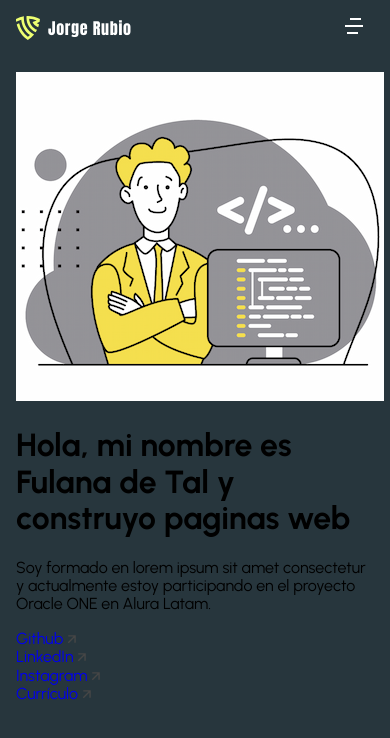
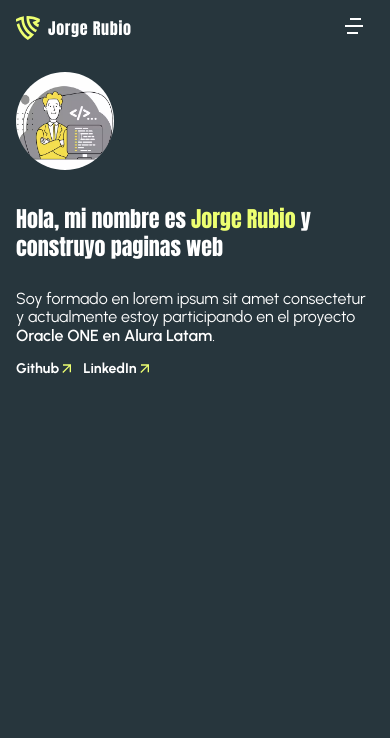
Before and after one commit to neolinkDev/challenge-portafolio, a website with bundled scripts: page index.html in a window 390 px wide. Built offline with nearby package versions, Linux system fonts and the light colour scheme.

Commit message:
section hero mobile over

```diff
--- a/index.html
+++ b/index.html
@@ -80,30 +80,31 @@
     <main>
       <!-- hero -->
       <section class="hero container padding-section">
-        <img class="hero__image" src="public/profile.png" alt="Descripción de la imagen hero">
+
+        <picture>
+          <source srcset="public/profile.avif" type="image/avif">
+          <source srcset="public/profile.webp" type="image/webp">
+          <img class="hero__image" src="public/profile.jpg" alt="Descripción de la imagen hero">
+        </picture>
+
         <div class="hero__content">
-          <h1 class="hero__title" id="hero__title">Hola, mi nombre es Fulana de Tal y construyo paginas web</h1>
-          <p class="hero__description">Soy formado en lorem ipsum sit amet consectetur y actualmente estoy participando en el proyecto Oracle ONE en Alura Latam.</p>
+
+          <h1 class="hero__title">
+            Hola, mi nombre es <span>Jorge Rubio</span> y construyo paginas web
+          </h1>
+
+          <p class="hero__description">Soy formado en lorem ipsum sit amet consectetur y actualmente estoy participando en el proyecto <span>Oracle ONE en Alura Latam</span>.</p>
+
           <nav class="hero__social-media" aria-label="Redes sociales">
             <ul class="hero__social-list">
               <li class="hero__social-item">
-                <a href="#" class="hero__social-link" aria-label="Visita mi perfil de Github">
-                  Github <img src="public/arrow.png" alt="Flecha">
+                <a href="https://github.com/neolinkDev" target="_blank" rel="noopener" class="hero__social-link" aria-label="Visita mi perfil de Github">
+                  Github <img src="public/arrow.svg" alt="Flecha">
                 </a>
               </li>
               <li class="hero__social-item">
-                <a href="#" class="hero__social-link" aria-label="Visita mi perfil de Linkedin">
-                  LinkedIn <img src="public/arrow.png" alt="Flecha">
-                </a>
-              </li>
-              <li class="hero__social-item">
-                <a href="#" class="hero__social-link" aria-label="Visita mi perfil de Instagram">
-                  Instagram <img src="public/arrow.png" alt="Flecha">
-                </a>
-              </li>
-              <li class="hero__social-item">
-                <a href="#" class="hero__social-link" aria-label="Descarga mi currículo">
-                  Currículo <img src="public/arrow.png" alt="Flecha">
+                <a href="https://www.linkedin.com/in/jorge-rubio-dev/" target="_blank" rel="noopener" class="hero__social-link" aria-label="Visita mi perfil de LinkedIn">
+                  LinkedIn <img src="public/arrow.svg" alt="Flecha">
                 </a>
               </li>
             </ul>
--- a/src/styles/base.css
+++ b/src/styles/base.css
@@ -34,6 +34,15 @@ ul {
   margin: 0;
 }
 
+h1,h2,h3, p {
+  margin: 0;
+  padding: 0;
+}
+
+h1 {
+  font-family: "Anton", system-ui;
+}
+
 /*
 ===============
   Utilities
--- /dev/null
+++ b/src/styles/hero/hero-section.css
@@ -0,0 +1,61 @@
+
+
+.hero {
+  display: flex;
+  flex-direction: column;
+  gap: 1.6rem;
+}
+
+.hero__image {
+  width: 98px;
+  height: 98px;
+  border-radius: 50%;
+}
+
+.hero__content {
+  display: flex;
+  flex-direction: column;
+  gap: 1.6rem;
+}
+
+.hero__title {
+  font-family: "Anton", system-ui;
+  color: var(--white-color);
+  font-size: 2.2rem;
+  font-weight: 500;
+}
+
+.hero__title span {
+  /* letter-spacing: .7px; */
+  color: var(--primary-color);
+  line-height: 1.3;
+}
+
+.hero__description {
+  /* font-weight: 400; */
+  color: var(--white-color);
+}
+
+.hero__description span {
+  font-weight: 600;
+}
+
+.hero__social-list {
+  display: flex;
+  gap: 8px;
+}
+
+.hero__social-link {
+  display: flex;
+  align-items: center;
+  color: var(--white-color);
+  font-weight: 700;
+  font-size: 1.4rem;
+}
+
+.hero__social-link img {
+  transition: transform 0.3s ease;
+}
+.hero__social-link:hover img {
+  transform: rotate(45deg);
+}
--- a/src/styles/main.css
+++ b/src/styles/main.css
@@ -1,2 +1,3 @@
 @import 'base.css';
 @import 'header/header.css';
+@import 'hero/hero-section.css';
```
Also changed, not shown: public/arrow.svg (added), public/profile.avif (added), public/profile.jpg (added), public/profile.png (deleted), public/profile.webp (added).
